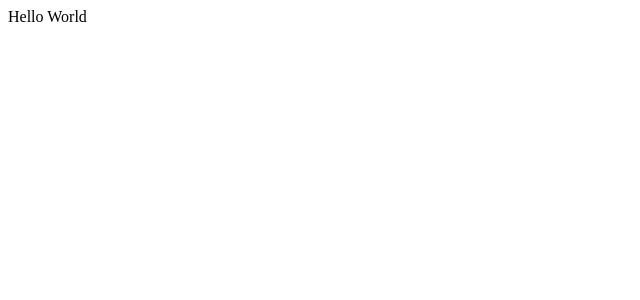
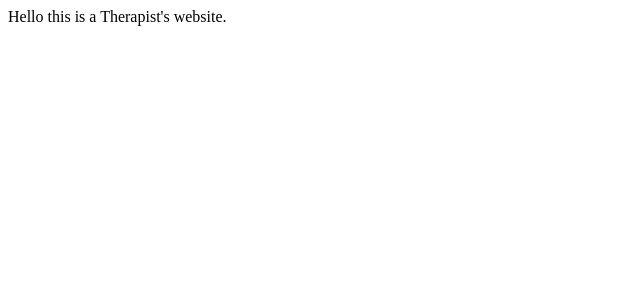
Before and after one commit to gaolbreaker/therapist-web, a React app: page / in a window 1280 px wide. Shown: the top 300 px of the page, without its empty margins (0-640 px from the left). Built offline with nearby package versions, Linux system fonts and the light colour scheme.

Commit message:
modify README so it shows

```diff
--- a/src/components/App.jsx
+++ b/src/components/App.jsx
@@ -3,7 +3,8 @@ import React from 'react';
 const App = () => {
   return (
     <>
-      Hello World
+      Hello this is a Therapist's website.
+
     </>
   );
 }
```
Also changed, not shown: 1 other file (tests, documents, lock files or other folders).
